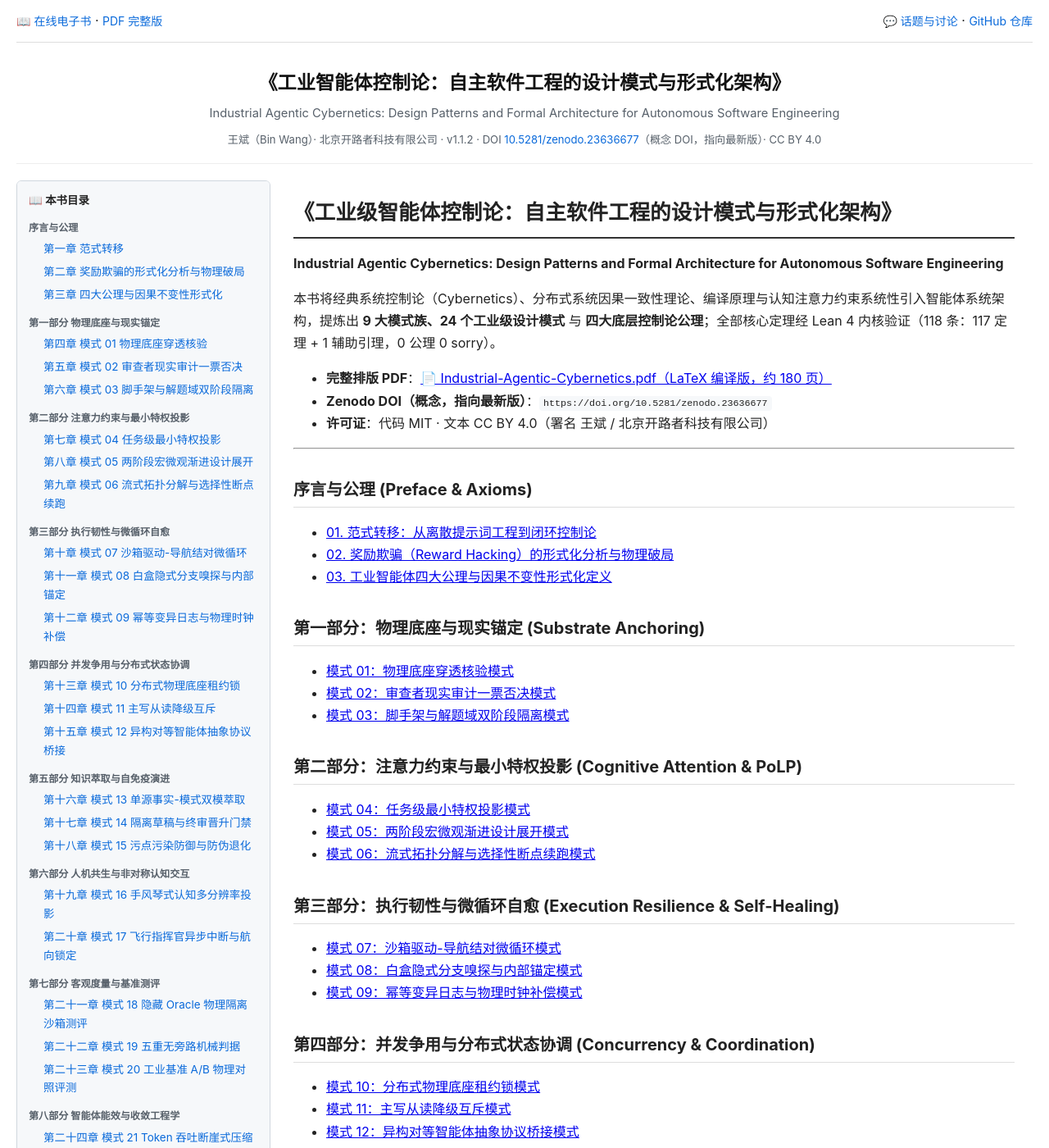
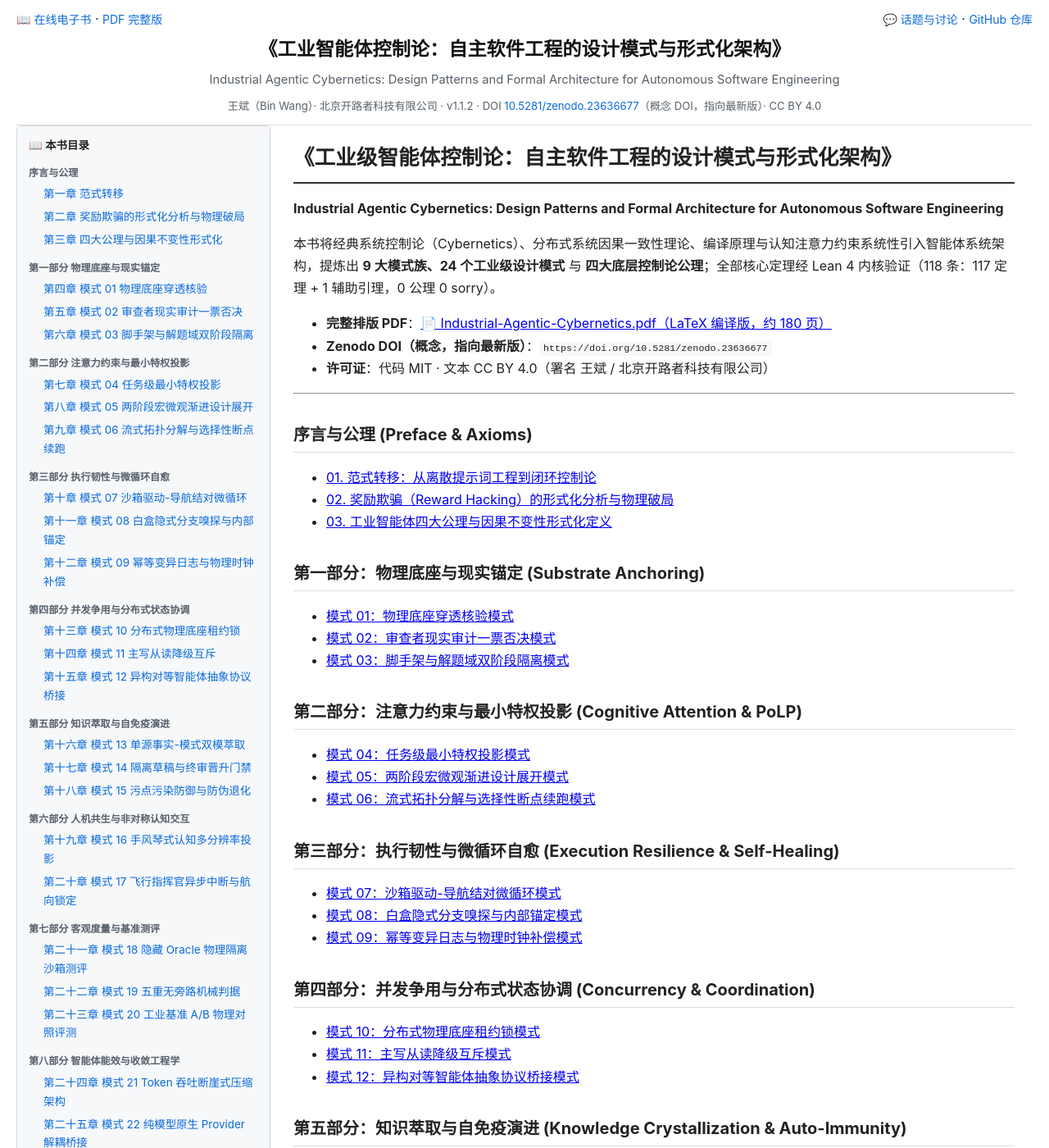
Before and after one commit to dpsnet/industrial-agentic-cybernetics, a Jekyll site: the page built from docs/index.md, in a window 1280 px wide and 1400 px high. Shown: the whole window at 82% size. Built offline with Jekyll 4.4.1, drawn with Linux system fonts in a browser that asks for light colours.

Commit message:
书名元信息固定顶部：导航+书题合并为 sticky 头部不随滚动消失，侧栏 top 让位避免遮挡

```diff
--- a/docs/_layouts/default.html
+++ b/docs/_layouts/default.html
@@ -122,19 +122,20 @@
 <style>
   body { font-family: -apple-system, "Segoe UI", "PingFang SC", "Microsoft YaHei", sans-serif;
          line-height: 1.7; color: #222; margin: 0 auto; padding: 0 20px; }
-  header.topbar { border-bottom: 1px solid #ddd; padding: 12px 0; margin-bottom: 24px;
-                  display: flex; justify-content: space-between; flex-wrap: wrap; gap: 8px; }
-  header.topbar a { color: #0969da; text-decoration: none; font-size: 14px; }
-  header.topbar a:hover { text-decoration: underline; }
-  .bookhead { text-align: center; padding: 6px 0 18px; border-bottom: 1px solid #eee;
-              margin-bottom: 20px; }
+  .site-header { position: sticky; top: 0; z-index: 200; background: #fff;
+                 border-bottom: 1px solid #ddd; padding: 0 0 2px; }
+  .topbar { display: flex; justify-content: space-between; flex-wrap: wrap;
+            gap: 8px; padding: 10px 0 4px; }
+  .topbar a { color: #0969da; text-decoration: none; font-size: 14px; }
+  .topbar a:hover { text-decoration: underline; }
+  .bookhead { text-align: center; padding: 0 0 10px; }
   .bookhead .book-title { font-size: 1.45em; font-weight: 700; color: #111; }
   .bookhead .book-sub { font-size: 0.92em; color: #57606a; margin: 4px 0 8px; }
   .bookhead .book-meta { font-size: 0.82em; color: #57606a; }
   .bookhead .book-meta a { color: #0969da; text-decoration: none; }
   .bookhead .book-meta a:hover { text-decoration: underline; }
   .layout { display: flex; gap: 28px; align-items: flex-start; }
-  .toc-side { position: sticky; top: 16px; width: 280px; flex-shrink: 0;
+  .toc-side { position: sticky; top: 148px; width: 280px; flex-shrink: 0;
               max-height: calc(100vh - 32px); overflow-y: auto;
               background: #f6f8fa; border: 1px solid #d0d7de; border-radius: 6px;
               padding: 12px 14px; font-size: 0.84em; }
@@ -171,16 +172,18 @@
 </style>
 </head>
 <body>
-<header class="topbar">
+<header class="site-header">
+<div class="topbar">
   <span><a href="{{ site.baseurl }}/index.html">📖 在线电子书</a> · <a href="{{ site.baseurl }}/Industrial-Agentic-Cybernetics.pdf">PDF 完整版</a></span>
   <span><a href="https://github.com/dpsnet/industrial-agentic-cybernetics/discussions">💬 话题与讨论</a> · <a href="https://github.com/dpsnet/industrial-agentic-cybernetics">GitHub 仓库</a></span>
-</header>
+</div>
 <div class="bookhead">
   <div class="book-title">《工业智能体控制论：自主软件工程的设计模式与形式化架构》</div>
   <div class="book-sub">Industrial Agentic Cybernetics: Design Patterns and Formal Architecture for Autonomous Software Engineering</div>
   <div class="book-meta">王斌（Bin Wang）· 北京开路者科技有限公司 · v1.1.2 ·
     DOI <a href="https://doi.org/10.5281/zenodo.23636677">10.5281/zenodo.23636677</a>（概念 DOI，指向最新版）· CC BY 4.0</div>
 </div>
+</header>
 <div class="layout">
 <aside class="toc-side" id="toc-side"></aside>
 <main>
```
